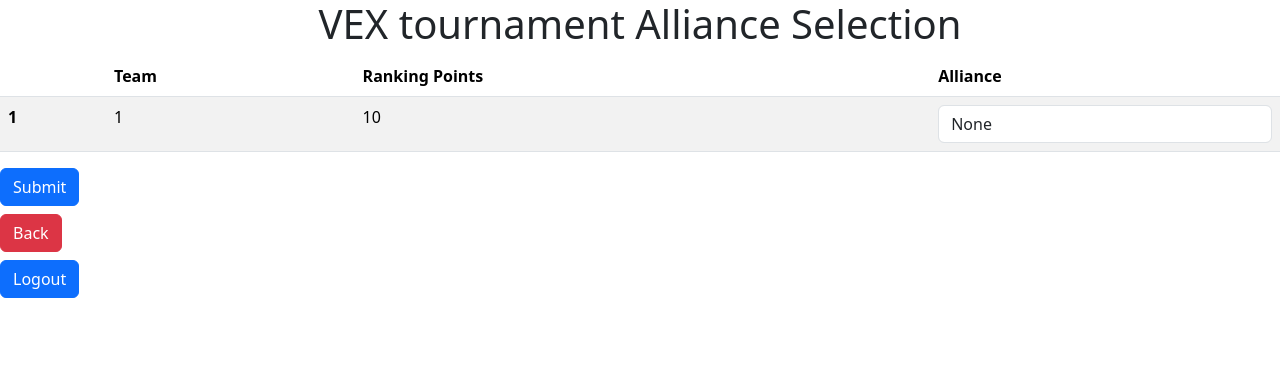
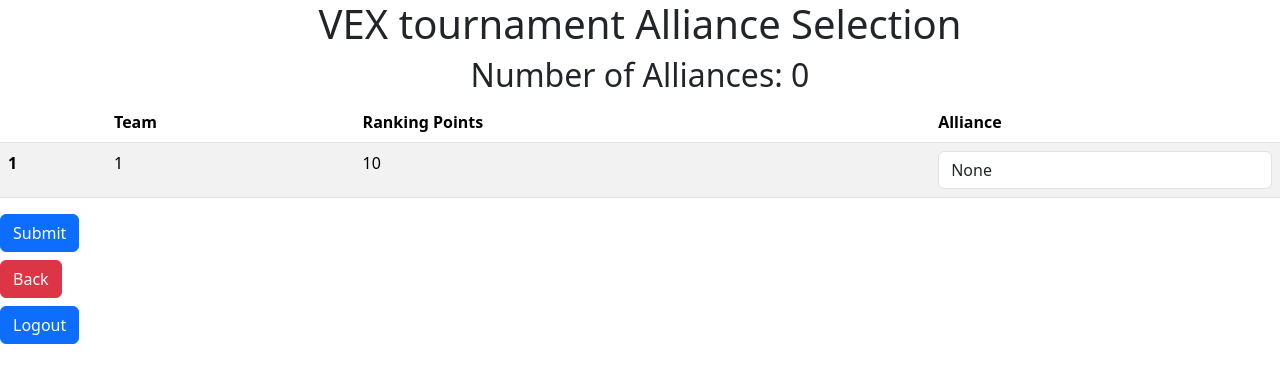
Before and after one commit to vex-tournament/vex_tournament, a Django app: template templates/tournament_site/alliance_selection.html in a window 1280 px wide. Shown: the top 383 px of the page. Run offline with Django 5.2, Linux system fonts and the light colour scheme; the template is opened without the code that fills it: values that come from a table or form of the project are taken from there, others are empty; tables that the repository leaves empty hold one stand-in row (values such as "Sample post"); parts of the project's set-up code (start-up, migrations or seed data) failed here and were passed over.

Commit message:
show the number of alliances in alliance selection

```diff
--- a/static/tournament_site/js/manage_tournament.js
+++ b/static/tournament_site/js/manage_tournament.js
@@ -92,14 +92,19 @@ function selectAlliance(team) {
         let prevAllianceElement = document.getElementById("alliance_" + previousAlliance);
         prevAllianceElement.value = "None";
         prevAllianceElement.parentElement.parentElement.classList.remove("table-success")
-
-        // remove the previous alliance from the alliances object, or else it will clear the current team's alliance when the alliance's alliance has been set
-        delete alliances[previousAlliance];
     }
 
+    delete alliances[alliances[team]]
+    delete alliances[team];
+
     // save the alliance
-    alliances[team] = currentAlliance;
-    alliances[currentAlliance] = team;
+    if (currentAlliance !== "None") {
+        alliances[team] = currentAlliance;
+        alliances[currentAlliance] = team;
+    }
+
+    // update alliance count
+    document.getElementById("alliance-count").innerHTML = "Number of Alliances: " + (Object.keys(alliances).length / 2);
 
     // undisable the input for team and alliance, because disabled values are not sent to the server
     let currentTeam = document.getElementById("alliance_" + team).options;
--- a/templates/tournament_site/alliance_selection.html
+++ b/templates/tournament_site/alliance_selection.html
@@ -5,9 +5,11 @@
     <script src="{% static 'tournament_site/js/manage_tournament.js' %}"></script>
 
     <h1> VEX tournament Alliance Selection</h1>
+    <h2 id="alliance-count">Number of Alliances: 0</h2>
 
     <form method="POST">
         {%  csrf_token %}
+        <div class="alliance_table">
             <table class="table table-striped">
                 <thead>
                     <tr>
@@ -37,6 +39,8 @@
                     {% endfor %}
                 </tbody>
             </table>
+        </div>
+
 
         <input type="submit" class="btn btn-primary mb-2" value="Submit">
     </form>
--- a/templates/tournament_site/playoffs.html
+++ b/templates/tournament_site/playoffs.html
@@ -4,7 +4,7 @@
 {% block body %}
     <script src="{% static 'tournament_site/js/playoffs.js' %}"></script>
 
-    <h1> VEX tournament Playoffs</h1>
+    <h1>VEX tournament Playoffs</h1>
 
     <div class="container">
         <div class="row">
```
Lines whose indentation alone changed are shown as unchanged.
